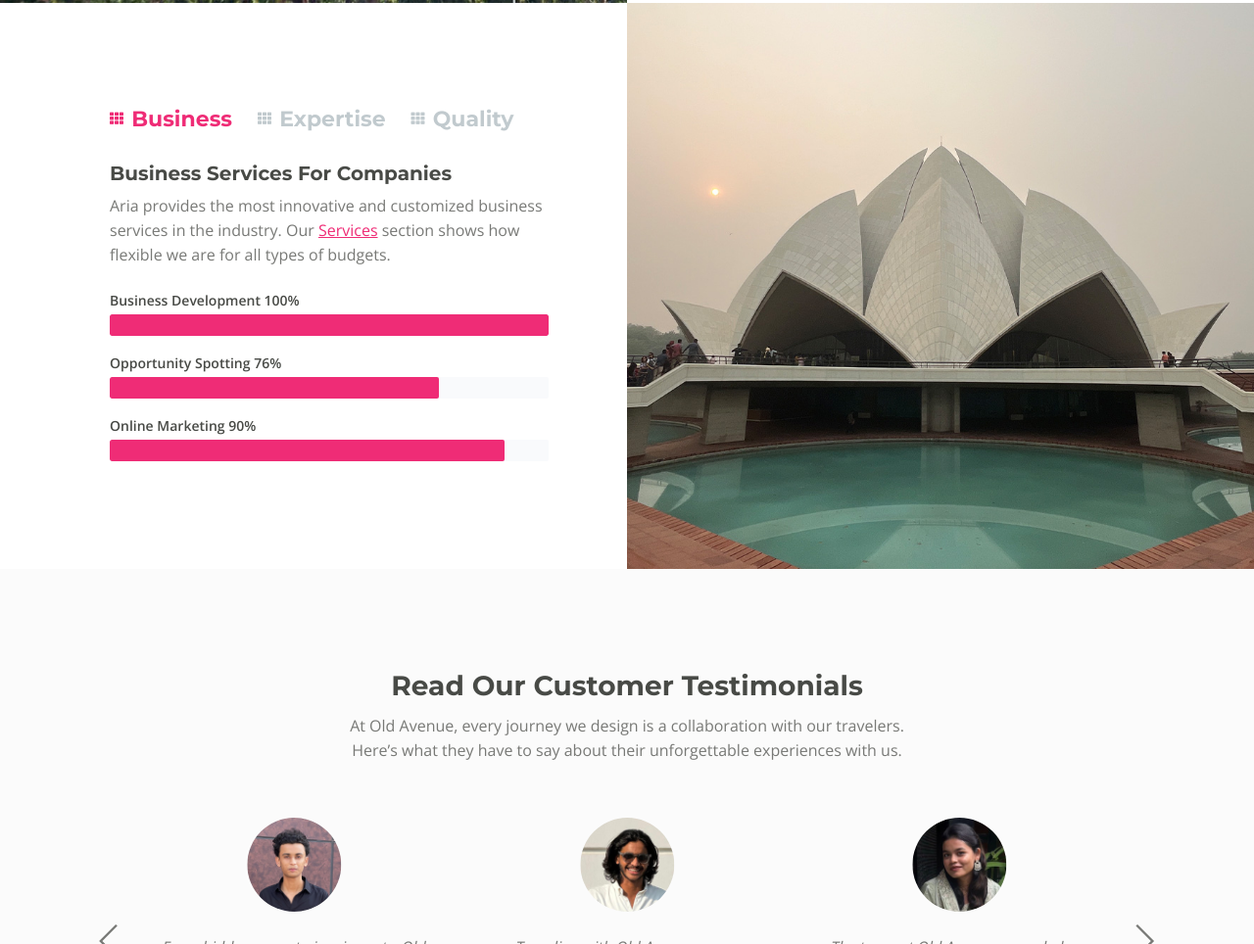
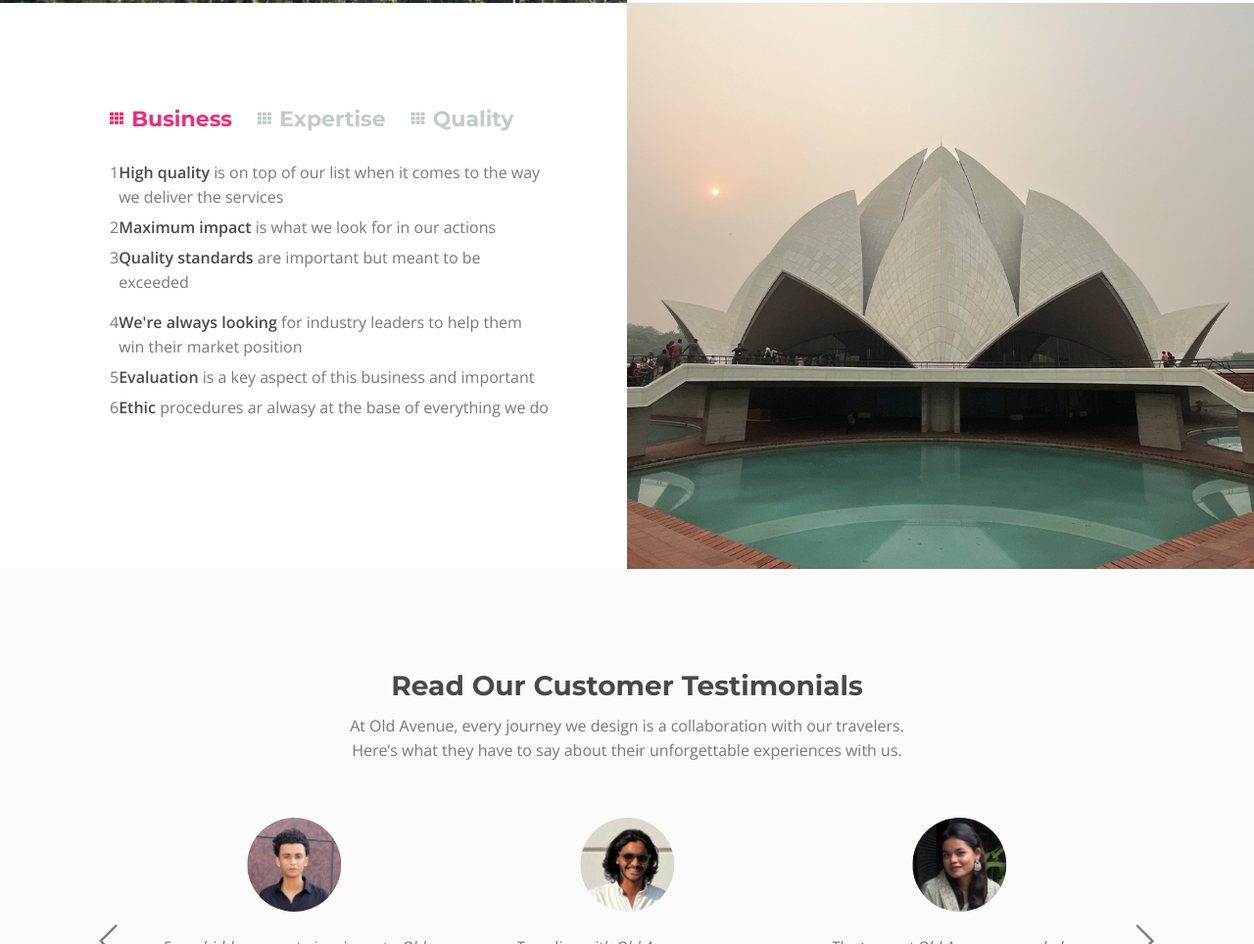
Before and after one commit to ASIFALI-KP/oldavenue, a plain HTML site: page index.html in a window 1280 px wide. Shown: the part 2331-3295 px from the top of the page at 98% size. Drawn offline with nearby package versions, Linux system fonts and the light colour scheme.

Commit message:
Update index.html

```diff
--- a/index.html
+++ b/index.html
@@ -256,26 +256,34 @@
 
                     <!-- Tab -->
                     <div class="tab-pane fade show active" id="tab-1" role="tabpanel" aria-labelledby="tab-1">
-                        <h4>Business Services For Companies</h4>
-                        <p>Aria provides the most innovative and customized business services in the industry. Our <a class="green page-scroll" href="#services">Services</a> section shows how flexible we are for all types of budgets.</p>
-
-                        <!-- Progress Bars -->
-                        <div class="progress-container">
-                            <div class="title">Business Development 100%</div>
-                            <div class="progress">
-                                <div class="progress-bar first" role="progressbar" aria-valuenow="0" aria-valuemin="0" aria-valuemax="100"></div>
-                            </div>
-                            <div class="title">Opportunity Spotting 76%</div>
-                            <div class="progress">
-                                <div class="progress-bar second" role="progressbar" aria-valuenow="75" aria-valuemin="0" aria-valuemax="100"></div>
-                            </div>
-                            <div class="title">Online Marketing 90%</div>
-                            <div class="progress">
-                                <div class="progress-bar third" role="progressbar" aria-valuenow="90" aria-valuemin="0" aria-valuemax="100"></div>
-                            </div>
-                        </div> <!-- end of progress-container -->
-                        <!-- end of progress bars -->
-
+                        <ul class="list-unstyled li-space-lg first">
+                            <li class="media">
+                                <div class="media-bullet">1</div>
+                                <div class="media-body"><strong>High quality</strong> is on top of our list when it comes to the way we deliver the services</div>
+                            </li>
+                            <li class="media">
+                                <div class="media-bullet">2</div>
+                                <div class="media-body"><strong>Maximum impact</strong> is what we look for in our actions</div>
+                            </li>
+                            <li class="media">
+                                <div class="media-bullet">3</div>
+                                <div class="media-body"><strong>Quality standards</strong> are important but meant to be exceeded</div>
+                            </li>
+                        </ul>
+                        <ul class="list-unstyled li-space-lg last">
+                            <li class="media">
+                                <div class="media-bullet">4</div>
+                                <div class="media-body"><strong>We're always looking</strong> for industry leaders to help them win their market position</div>
+                            </li>
+                            <li class="media">
+                                <div class="media-bullet">5</div>
+                                <div class="media-body"><strong>Evaluation</strong> is a key aspect of this business and important</div>
+                            </li>
+                            <li class="media">
+                                <div class="media-bullet">6</div>
+                                <div class="media-body"><strong>Ethic</strong> procedures ar alwasy at the base of everything we do</div>
+                            </li>
+                        </ul>
                     </div> <!-- end of tab-pane -->
                     <!-- end of tab -->
 
```
